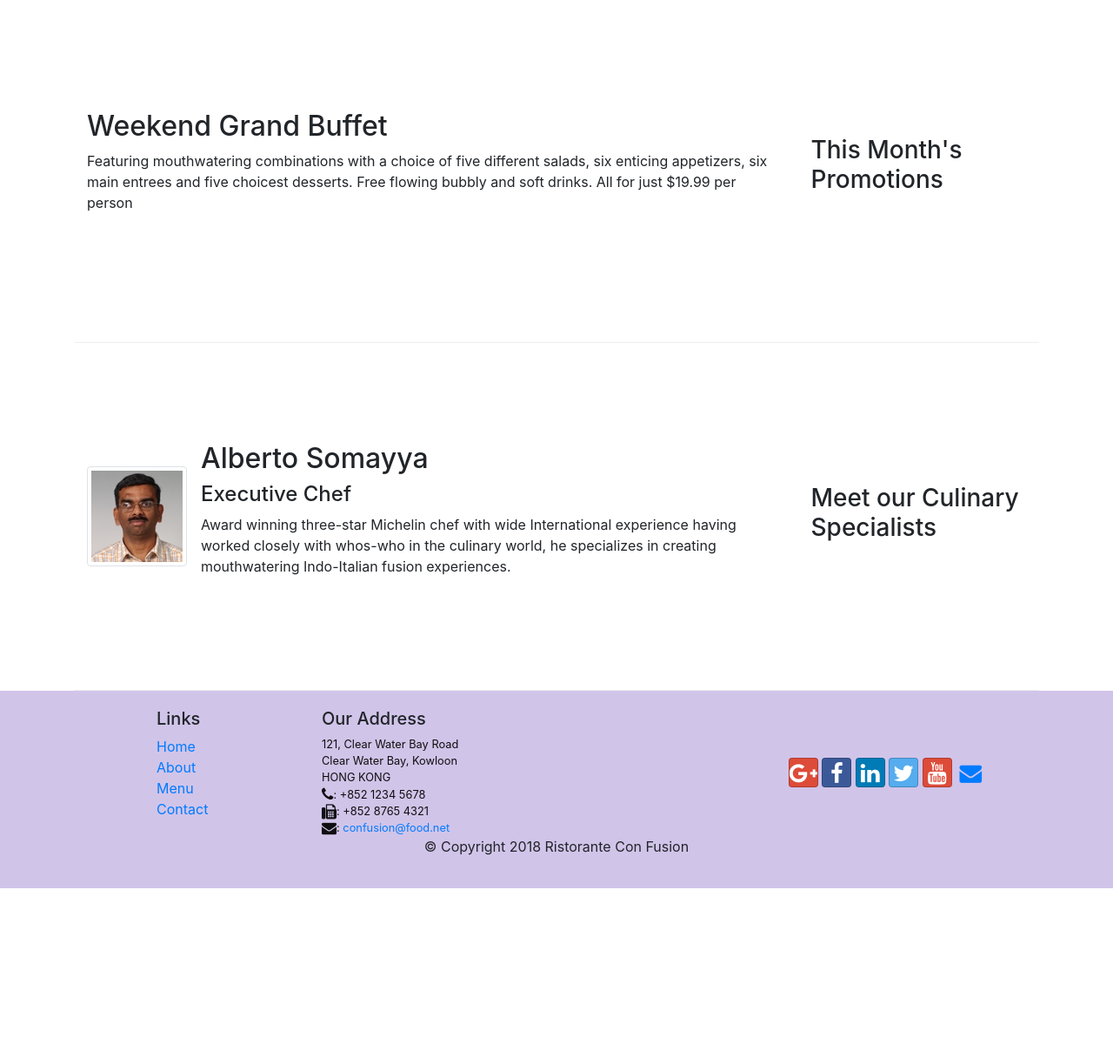
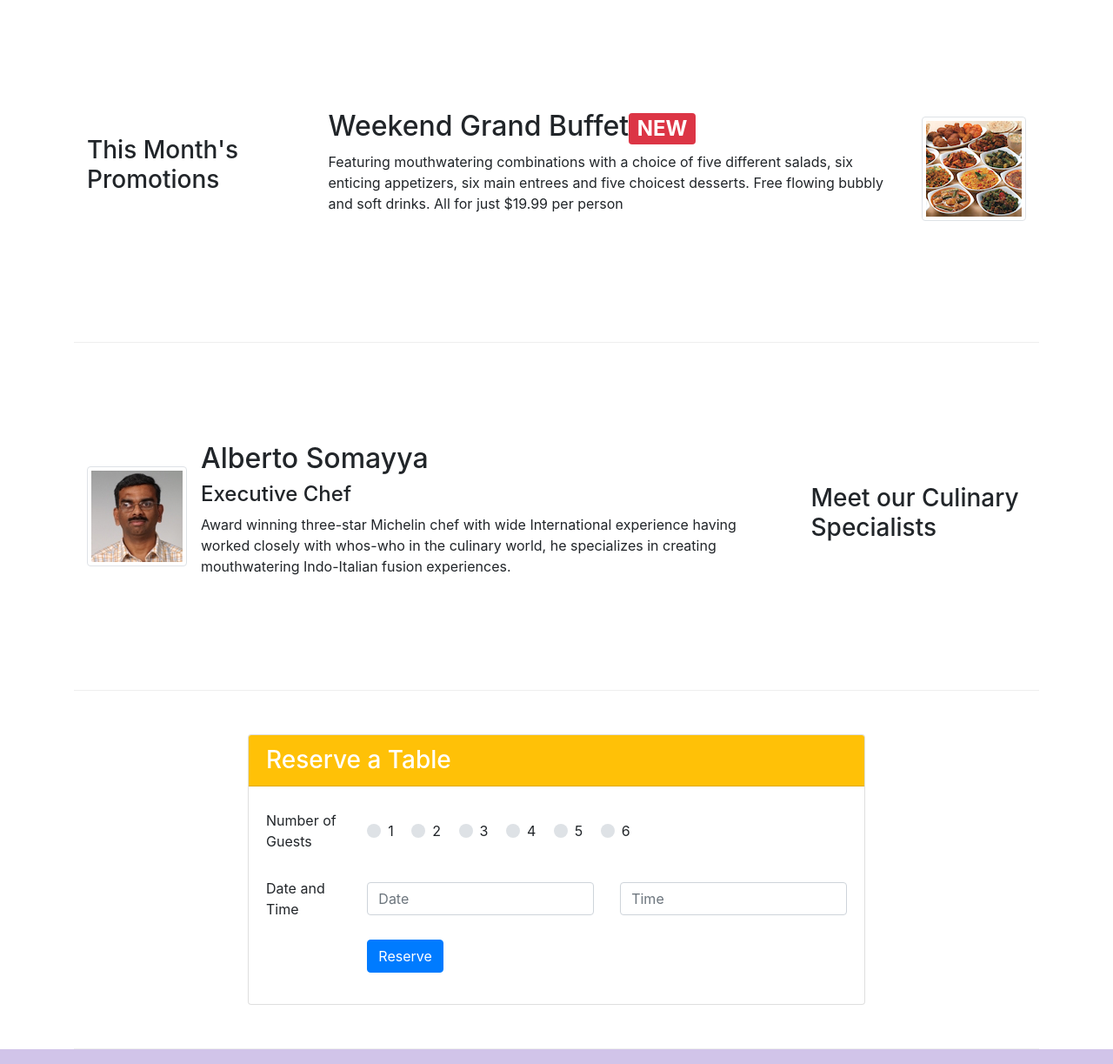
Before and after one commit to yangwang000/learning_boostrap1, a website: page index.html in a window 1280 px wide. Shown: the part 740-1963 px from the top of the page at 87% size. Before the commit the page ends 1761 px from the top, so only its background shows below. Drawn offline with nearby package versions, Linux system fonts and the light colour scheme.

Commit message:
assignment2

```diff
--- a/index.html
+++ b/index.html
@@ -40,8 +40,12 @@
                     <h1>Ristorante con Fusion</h1>
                     <p>We take inspiration from the World's best cuisines, and create a unique fusion experience. Our lipsmacking creations will tickle your culinary senses!</p>
                 </div>
-                <div class="col-12 col-sm align-self-center">
+                <div class="col-12 col-sm-3 align-self-center">
                     <img src="img/logo.png" class="img-fluid">
+
+                </div>
+                <div class="col-12 col-sm-3 align-self-center">
+                    <a href="#reserveTable" type="button" class="btn btn-warning btn-sm btn-block text-dark font-weight-bold" role="button">Reserve Table</a>
                 </div>
             </div>
         </div>
@@ -69,12 +73,17 @@
 
 
         <div class="row row-content align-items-center">
-            <div class="col-12 col-sm-4 order-sm-last col-md-3">
+            <div class="col-12 col-sm-4 col-md-3">
                 <h3>This Month's Promotions</h3>
             </div>
-            <div class="col col-sm order-sm-first col-md">
-                <h2>Weekend Grand Buffet</h2>
-                <p>Featuring mouthwatering combinations with a choice of five different salads, six enticing appetizers, six main entrees and five choicest desserts. Free flowing bubbly and soft drinks. All for just $19.99 per person </p>
+            <div class="col col-sm col-md">
+                <div class="media">
+                    <div class="media-body">
+                        <h2 class="mt-0">Weekend Grand Buffet<span class="badge badge-danger">NEW</span></h2>
+                        <p class="d-none d-sm-block">Featuring mouthwatering combinations with a choice of five different salads, six enticing appetizers, six main entrees and five choicest desserts. Free flowing bubbly and soft drinks. All for just $19.99 per person </p>
+                    </div>
+                    <img class="d-flex ml-3 img-thumbnail align-self-center" src="img/buffet.png" alt="Buffet">
+                </div>
             </div>
         </div>
 
@@ -94,6 +103,61 @@
                             whos-who in the culinary world, he specializes in
                             creating mouthwatering Indo-Italian fusion experiences.
                             </p>
+                    </div>
+                </div>
+            </div>
+        </div>
+
+        <div class="row row-content align-items-center">
+            <div class="col-12 col-sm-8 offset-md-2">
+                <div class="card">
+                    <h3 class="card-header bg-warning text-white">Reserve a Table</h3>
+                    <div class="card-body">
+                        <form  id="reserveTable">
+                            <div class="form-group row align-items-center">
+                                <label for="numberofguests" class="col-md-2 col-form-label">Number of Guests</label>
+                                <div class="col-md-10">
+                                    <div class="custom-control custom-radio custom-control-inline">
+                                        <input type="radio" id="gn1" name="guestNumber" class="custom-control-input">
+                                        <label class="custom-control-label" for="gn1">1</label>
+                                    </div>
+                                    <div class="custom-control custom-radio custom-control-inline">
+                                        <input type="radio" id="gn2" name="guestNumber" class="custom-control-input">
+                                        <label class="custom-control-label" for="gn2">2</label>
+                                    </div>
+                                    <div class="custom-control custom-radio custom-control-inline">
+                                        <input type="radio" id="gn3" name="guestNumber" class="custom-control-input">
+                                        <label class="custom-control-label" for="gn3">3</label>
+                                    </div>
+                                    <div class="custom-control custom-radio custom-control-inline">
+                                        <input type="radio" id="gn4" name="guestNumber" class="custom-control-input">
+                                        <label class="custom-control-label" for="gn4">4</label>
+                                    </div>
+                                    <div class="custom-control custom-radio custom-control-inline">
+                                        <input type="radio" id="gn5" name="guestNumber" class="custom-control-input">
+                                        <label class="custom-control-label" for="gn5">5</label>
+                                    </div>
+                                    <div class="custom-control custom-radio custom-control-inline">
+                                        <input type="radio" id="gn6" name="guestNumber" class="custom-control-input">
+                                        <label class="custom-control-label" for="gn6">6</label>
+                                    </div>
+                                </div>
+                            </div>
+                            <div class="form-group row align-items-center">
+                                <label for="time" class="col-12 col-md-2 col-form-label">Date and Time</label>
+                                <div class="col-12 col-md-5">
+                                    <input type="text" class="form-control" id="date" name="date" placeholder="Date">
+                                </div>
+                                <div class="col-12 col-md-5">
+                                    <input type="text" class="form-control" id="time" name="time" placeholder="Time">
+                                </div>
+                            </div>
+                            <div class="form-group row">
+                                <div class="offset-md-2 col-md-10">
+                                    <button type="submit" class="btn btn-primary">Reserve</button>
+                                </div>
+                            </div>
+                        </form>
                     </div>
                 </div>
             </div>
```
